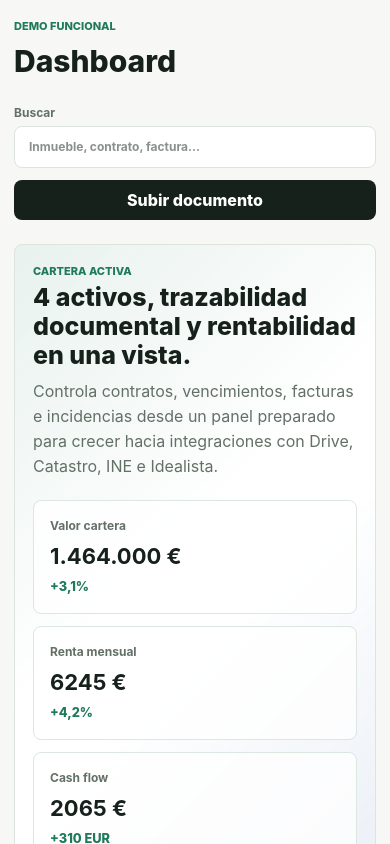
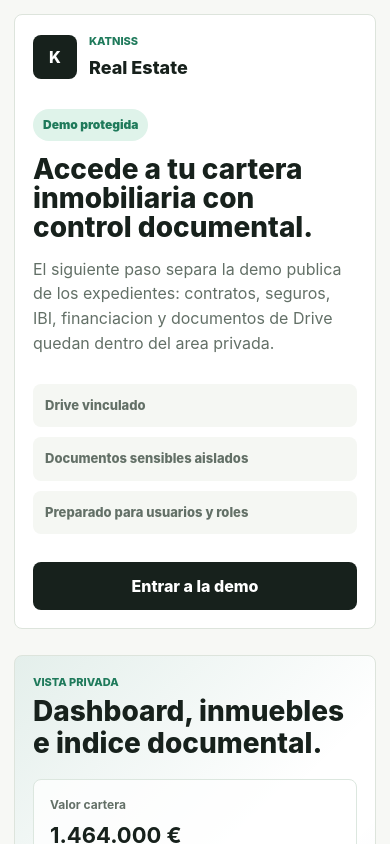
Before and after one commit to KatnissCapital/Zenit, a Next.js app: page / in a window 390 px wide. Shown: the top 844 px of the page. Built offline with nearby package versions, Linux system fonts and the light colour scheme.

Commit message:
Add protected demo access

```diff
--- a/app/globals.css
+++ b/app/globals.css
@@ -59,6 +59,103 @@ a {
   display: grid;
   grid-template-columns: 264px minmax(0, 1fr);
   min-height: 100vh;
+}
+
+.login-shell {
+  display: grid;
+  grid-template-columns: minmax(320px, 0.82fr) minmax(420px, 1fr);
+  gap: 26px;
+  align-items: stretch;
+  min-height: 100vh;
+  padding: 26px;
+}
+
+.login-panel,
+.login-preview {
+  border: 1px solid var(--line);
+  border-radius: 8px;
+  background: white;
+}
+
+.login-panel {
+  display: flex;
+  flex-direction: column;
+  justify-content: space-between;
+  gap: 28px;
+  padding: 28px;
+}
+
+.login-copy {
+  display: grid;
+  gap: 14px;
+}
+
+.login-copy h2 {
+  max-width: 620px;
+  font-size: 38px;
+  line-height: 1.05;
+}
+
+.login-copy p {
+  max-width: 560px;
+  color: var(--muted);
+  line-height: 1.55;
+}
+
+.security-pill {
+  width: fit-content;
+  border-radius: 999px;
+  background: var(--green-soft);
+  color: var(--green);
+  padding: 7px 10px;
+  font-size: 12px;
+  font-weight: 860;
+}
+
+.login-checks {
+  display: grid;
+  gap: 10px;
+}
+
+.login-checks span {
+  min-height: 42px;
+  border-radius: 8px;
+  background: #f5f7f3;
+  padding: 12px;
+  color: var(--muted);
+  font-size: 13px;
+  font-weight: 780;
+}
+
+.login-button {
+  min-height: 48px;
+  border: 0;
+  border-radius: 8px;
+  background: var(--ink);
+  color: white;
+  font-weight: 840;
+}
+
+.login-preview {
+  display: grid;
+  align-content: end;
+  gap: 20px;
+  padding: 28px;
+  background:
+    linear-gradient(135deg, rgba(31, 122, 91, 0.12), transparent 42%),
+    linear-gradient(315deg, rgba(36, 87, 166, 0.12), transparent 48%),
+    #ffffff;
+}
+
+.login-preview h3 {
+  max-width: 540px;
+  font-size: 34px;
+}
+
+.login-preview-grid {
+  display: grid;
+  grid-template-columns: repeat(2, minmax(0, 1fr));
+  gap: 12px;
 }
 
 .sidebar {
@@ -199,6 +296,7 @@ h3 {
 
 .sidebar-panel button,
 .primary-action,
+.secondary-action,
 .action-stack button {
   min-height: 40px;
   border: 0;
@@ -251,6 +349,37 @@ h3 {
 .primary-action {
   padding: 0 16px;
   white-space: nowrap;
+}
+
+.secondary-action {
+  border: 1px solid var(--line);
+  background: white;
+  color: var(--ink);
+  padding: 0 14px;
+  white-space: nowrap;
+}
+
+.user-badge {
+  display: grid;
+  min-height: 42px;
+  min-width: 128px;
+  align-content: center;
+  border: 1px solid var(--line);
+  border-radius: 8px;
+  background: white;
+  padding: 0 12px;
+}
+
+.user-badge span {
+  color: var(--muted);
+  font-size: 11px;
+  font-weight: 760;
+}
+
+.user-badge strong {
+  display: block;
+  margin-top: 2px;
+  font-size: 13px;
 }
 
 .hero-band {
@@ -998,6 +1127,10 @@ h3 {
 }
 
 @media (max-width: 1180px) {
+  .login-shell {
+    grid-template-columns: 1fr;
+  }
+
   .app-shell {
     grid-template-columns: 220px minmax(0, 1fr);
   }
@@ -1028,6 +1161,25 @@ h3 {
 }
 
 @media (max-width: 820px) {
+  .login-shell {
+    min-height: auto;
+    padding: 14px;
+  }
+
+  .login-panel,
+  .login-preview {
+    padding: 18px;
+  }
+
+  .login-copy h2,
+  .login-preview h3 {
+    font-size: 28px;
+  }
+
+  .login-preview-grid {
+    grid-template-columns: 1fr;
+  }
+
   .app-shell {
     display: block;
   }
@@ -1047,7 +1199,9 @@ h3 {
 
   .topbar-actions,
   .search-box,
-  .primary-action {
+  .primary-action,
+  .secondary-action,
+  .user-badge {
     width: 100%;
   }
 
--- a/app/page.tsx
+++ b/app/page.tsx
@@ -239,6 +239,7 @@ const euro = new Intl.NumberFormat("es-ES", {
 });
 
 export default function Home() {
+  const [isAuthenticated, setIsAuthenticated] = useState(false);
   const [activeView, setActiveView] = useState("Dashboard");
   const [selectedId, setSelectedId] = useState(properties[0].id);
   const selected = properties.find((property) => property.id === selectedId) ?? properties[0];
@@ -275,6 +276,53 @@ export default function Home() {
 
   return (
     <main className="min-h-screen bg-[#f7f8f5] text-[#17211c]">
+      {!isAuthenticated ? (
+        <section className="login-shell" aria-label="Acceso a Katniss Real Estate">
+          <div className="login-panel">
+            <div className="brand-block">
+              <div className="brand-mark">K</div>
+              <div>
+                <p className="eyebrow">Katniss</p>
+                <h1>Real Estate</h1>
+              </div>
+            </div>
+
+            <div className="login-copy">
+              <span className="security-pill">Demo protegida</span>
+              <h2>Accede a tu cartera inmobiliaria con control documental.</h2>
+              <p>
+                El siguiente paso separa la demo publica de los expedientes: contratos,
+                seguros, IBI, financiacion y documentos de Drive quedan dentro del area
+                privada.
+              </p>
+            </div>
+
+            <div className="login-checks">
+              <span>Drive vinculado</span>
+              <span>Documentos sensibles aislados</span>
+              <span>Preparado para usuarios y roles</span>
+            </div>
+
+            <button className="login-button" onClick={() => setIsAuthenticated(true)}>
+              Entrar a la demo
+            </button>
+          </div>
+
+          <aside className="login-preview">
+            <div>
+              <p className="eyebrow">Vista privada</p>
+              <h3>Dashboard, inmuebles e indice documental.</h3>
+            </div>
+            <div className="login-preview-grid">
+              <Metric label="Valor cartera" value={euro.format(totals.value)} trend="Privado" />
+              <Metric label="Docs sensibles" value={`${documentTotals.locked}`} trend="Login" />
+              <Metric label="Pendientes" value={`${documentTotals.pending}`} trend="Accion" />
+              <Metric label="Costes anuales" value={euro.format(totals.annualCosts)} trend="Control" />
+            </div>
+          </aside>
+        </section>
+      ) : (
+      <>
       <div className="app-shell">
         <aside className="sidebar" aria-label="Navegacion principal">
           <div className="brand-block">
@@ -312,10 +360,17 @@ export default function Home() {
               <h2>{activeView}</h2>
             </div>
             <div className="topbar-actions">
+              <div className="user-badge">
+                <span>Sesion demo</span>
+                <strong>KatnissCapital</strong>
+              </div>
               <label className="search-box">
                 <span>Buscar</span>
                 <input placeholder="Inmueble, contrato, factura..." />
               </label>
+              <button className="secondary-action" onClick={() => setIsAuthenticated(false)}>
+                Salir
+              </button>
               <button className="primary-action">Subir documento</button>
             </div>
           </header>
@@ -595,6 +650,8 @@ export default function Home() {
           </button>
         ))}
       </nav>
+      </>
+      )}
     </main>
   );
 }
```
Also changed, not shown: 1 other file (tests, documents, lock files or other folders).
